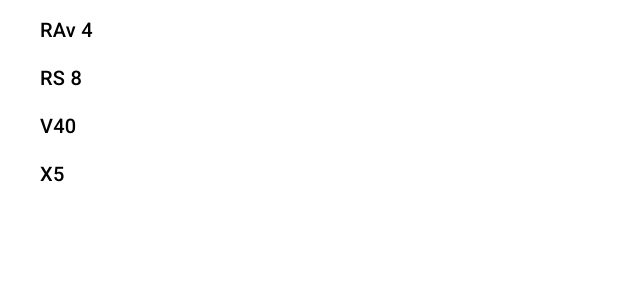
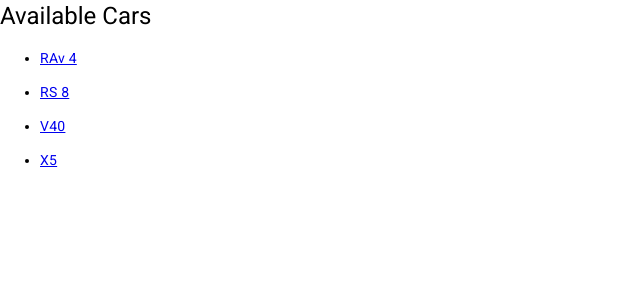
Before and after one commit to itsmeyomie/car, an Angular app: page /cars in a window 1280 px wide. Shown: the top 300 px of the page, without its empty margins (0-640 px from the left). Built offline with nearby package versions, Linux system fonts and the light colour scheme.

Commit message:
added car module car routing module and changed the car component view

```diff
--- a/src/app/app-routing.module.ts
+++ b/src/app/app-routing.module.ts
@@ -2,11 +2,12 @@
 import { RouterModule, Routes } from '@angular/router';
 import { CarsComponent } from './cars/cars.component';
 import { LoginComponent } from './login/login.component';
+import { CarComponent } from './car/car.component';
 
 
 const routes: Routes = [
 
-  { path: 'cars', component: CarsComponent },
+  { path: 'car',loadChildren:()=>import('./car/car.module').then(carModule=>carModule.CarModule)},
   { path: 'login', component: LoginComponent },
   { path: '', redirectTo: 'cars', pathMatch: 'full' },
 ];
--- /dev/null
+++ b/src/app/car-routing/car-routing.module.ts
@@ -0,0 +1,30 @@
+import {  NgModule } from '@angular/core';
+import { CommonModule } from '@angular/common';
+import { Route, RouterModule, RouterOutlet, Routes } from '@angular/router';
+import { CarsComponent } from '../cars/cars.component';
+import { CarComponent } from '../car/car.component';
+
+
+const routes:Routes=[{
+path:'cars',
+component:CarsComponent
+},
+{
+  path:'cars/car/:id',
+  component:CarComponent
+}
+
+]
+
+
+
+@NgModule({
+  declarations: [],
+  imports: [
+
+    [RouterModule.forChild(routes)],
+  ],
+  exports: [RouterModule]
+
+})
+export class CarRoutingModule { }
--- a/src/app/car/car.component.html
+++ b/src/app/car/car.component.html
@@ -1,14 +1,8 @@
-<div (click)="show(car)">
-    <ul>
-        <h2> {{car.name}} </h2>
-    </ul>
-</div>
-
-<div *ngIf="shows">
-    <ul>
-        <p> {{shows.model}}</p>
-        <p> {{shows.type}}</p>
-        <p> {{shows.yearOfManufacture}}</p>
-    </ul>
-    <button style="color: blue;">buy</button>
-</div>
+              <h1><strong>CAR DETAILS</strong></h1>
+ <div  style="color: rgb(42, 85, 20);">
+   <ul>
+    <li> <strong>CarName </strong> :{{carz.name}}</li>
+    <li> <strong>CarModel</strong> : {{carz.model}}</li>
+    <li> <strong>CarManufacture year</strong> :{{carz.yearOfManufacture}}</li>
+   </ul>
+ </div>
--- a/src/app/car/car.component.ts
+++ b/src/app/car/car.component.ts
@@ -1,22 +1,44 @@
-import { Component, Input } from '@angular/core';
+import { Component, Input, OnInit } from '@angular/core';
 import { Vehicle } from '../Vehicle';
+import { Router } from '@angular/router';
+import { ActivatedRoute } from '@angular/router';
+import { cars } from '../vehicles';
 
 @Component({
   selector: 'app-car',
   templateUrl: './car.component.html',
   styleUrls: ['./car.component.css']
 })
-export class CarComponent {
+export class CarComponent implements OnInit {
+ @Input()
+  vehicles!: Vehicle;
 
-  @Input()
-  car!: Vehicle;
 
-  shows !:Vehicle
+  cars:Vehicle[]=cars;
+
+  carz: any      //i had to put any here
+
+
+  carId:any;      //i had to put any here
 
 
 
-  show(item:Vehicle) {
-    this.shows = item;
+
+  constructor(private route:ActivatedRoute){}
+
+  ngOnInit(): void {
+   this.carId=this.route.snapshot.paramMap.get('id');
+
+
+
+   this.carz=this.cars.find(x =>x.id ==this.carId)
+
+
+
 
   }
-}
+
+
+
+
+  }
--- a/src/app/cars/cars.component.html
+++ b/src/app/cars/cars.component.html
@@ -1,3 +1,13 @@
+<h1>Available Cars</h1>
+<!-- <app-car></app-car> -->
+
+<div>
+
+</div>
 
 
-      <app-car *ngFor="let car of cars" [car]="car"> </app-car>
+      <ul *ngFor="let car of carz">
+        <li>
+            <a [routerLink]="['car/',car.id]" >{{car.name}}</a>
+       </li>
+      </ul>
--- a/src/app/cars/cars.component.ts
+++ b/src/app/cars/cars.component.ts
@@ -1,4 +1,4 @@
-import { Component } from '@angular/core';
+import { Component, Input } from '@angular/core';
 import { Vehicle } from '../Vehicle';
 import { cars } from '../vehicles';
 
@@ -8,5 +8,23 @@
   styleUrls: ['./cars.component.css']
 })
 export class CarsComponent {
-  cars: Vehicle[] = cars;
+
+  carz: Vehicle[]=cars;
+
+
+
+
+
+
+
+
+
+check(){
+
 }
+
+
+
+
+
+}
```
Also changed, not shown: src/app/app.module.ts (+6 -2 lines), src/app/car/car.module.ts (added, +20 -0 lines), src/app/app.component.html (line endings or trailing spaces).
